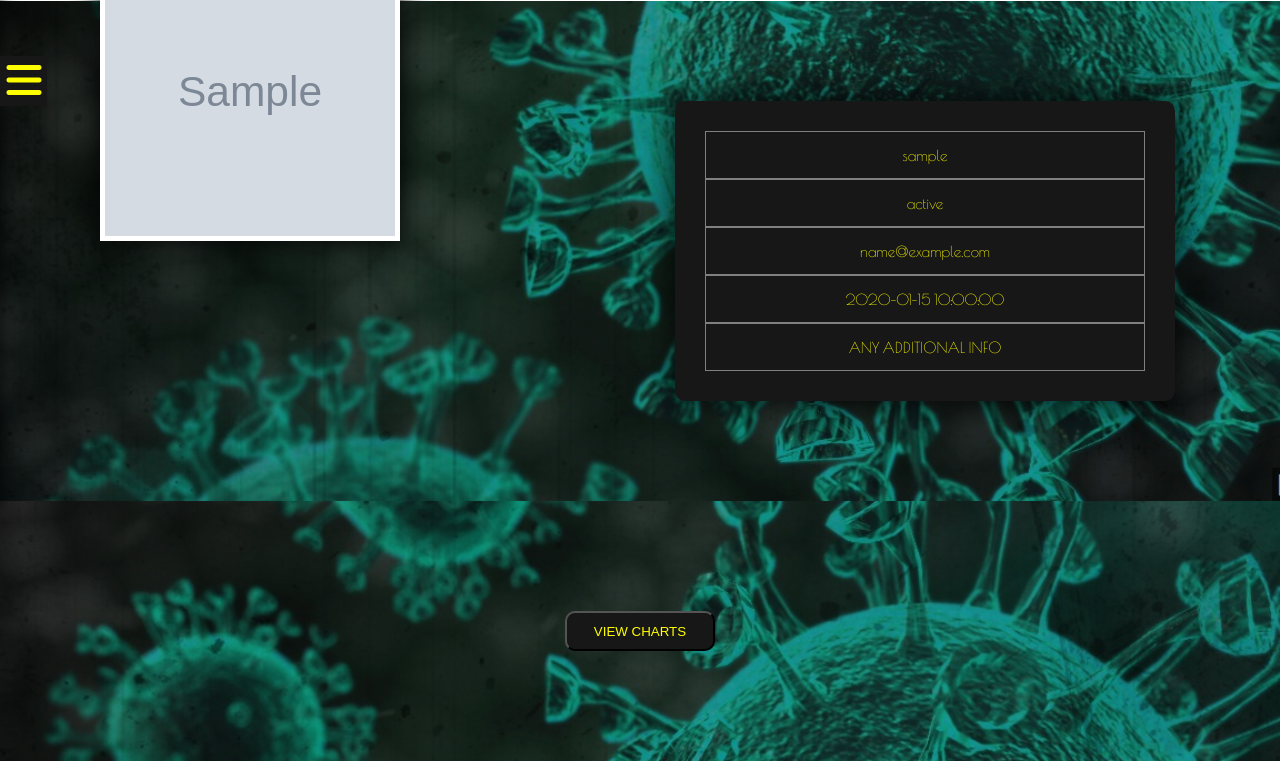
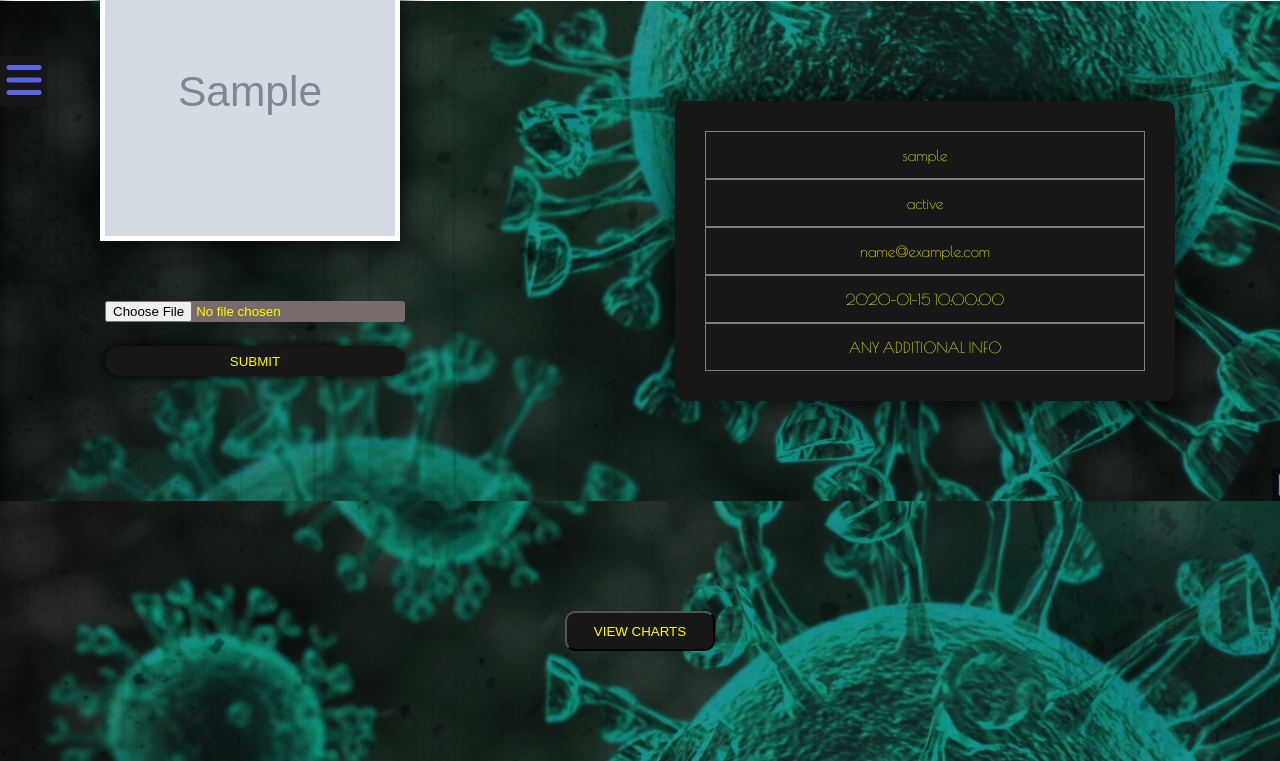
Before and after one commit to Briskrem/capstone-covid, a Flask app: template templates/profile.html in a window 1280 px wide. Shown: the part 299-1060 px from the top of the page. Run offline with Flask 2, Linux system fonts and the light colour scheme; the template is opened without the code that fills it: values that come from a table or form of the project are taken from there, others are empty; tables that the repository leaves empty hold one stand-in row (values such as "Sample post"); grey boxes marked "Sample" are stand-in pictures; some libraries are stand-ins or nearby versions.

Commit message:
added upload button

```diff
--- a/app.py
+++ b/app.py
@@ -2,14 +2,17 @@ from flask import Flask, flash, jsonify, render_template, redirect, session, req
 import requests
 import requests.exceptions
 from models import db, User, PieChart, connect_db
-from forms import AddUser, Login, EditUser
-import os
+from forms import AddUser, Login, EditUser, UploadFile
+from werkzeug.utils import secure_filename
+import os, fnmatch
 import json
+
 
 app = Flask(__name__)
 # app.config['SQLALCHEMY_DATABASE_URI'] = os.environ.get('DATABASE_URL', 'postgresql:///covid_db')
 app.config['SQLALCHEMY_DATABASE_URI'] = os.environ.get('DATABASE_URL', 'postgresql:///covid_db').replace("://", "ql://", 1)
 app.config['SQLALCHEMY_TRACK_MODIFICATIONS'] = False
+app.config['UPLOAD_FOLDER'] = 'static/files'
 app.config['DEBUG_TB_INTERCEPT_REDIRECT'] = False
 app.config['SECRET_KEY'] = os.environ.get('SECRET_KEY','heroku_push')
 
@@ -126,12 +129,54 @@ def register():
         return redirect('/')
     return render_template('register.html', form=form)
 
-@app.route('/profile')
+@app.route('/profile', methods=['GET', 'POST'])
 def profile():
     if not g.user:
         return redirect('/login')
+
     user=User.query.get(g.user.id)
-    return render_template('profile.html', user=user)
+    form = UploadFile()
+
+    if form.validate_on_submit():
+        print('HHHHHHHHHHHHHHHHHHHHHHHHHHHHHHHHHHHHHHHH')
+        folder_path = r'static/files'
+        urlll = g.user.image_url.replace('static/files/', '', 1)
+        print(urlll)
+
+        def list_dir(dir):
+            print('ooooooooooooooooooooooooooooooooooooooooooooooooooooooooooo')
+            file_names = os.listdir(dir)
+            for fname in file_names:
+                if fname == urlll:
+                    os.remove(os.path.abspath(os.path.join(dir, fname)))
+                    print('FLLLLLLLLLYYYYYYYYYYYYYYYYYYYYYYYY')
+                print('filename: ' + fname)
+                print('fpath: ' + os.path.abspath(os.path.join(dir, fname)), sep='\n')
+
+        list_dir(folder_path)
+
+        file=form.file.data
+        fileName = file.filename
+        file.save(os.path.join(os.path.abspath(os.path.dirname(__file__)), app.config['UPLOAD_FOLDER'], secure_filename(file.filename)))
+
+        def find(pattern, path):
+            print('7777777777777777777777777777')
+            result = []
+            for root, dirs, files in os.walk(path):
+                for name in files:
+                    if fnmatch.fnmatch(name, pattern):
+                        result.append(os.path.join(root, name))
+                        print(result)
+            print(result)
+            user.image_url = result[0]
+            db.session.add(user)
+            db.session.commit()
+            return result
+
+        find(fileName, folder_path)
+
+        return redirect('/profile')
+    return render_template('profile.html', user=user, form=form)
 
 @app.route('/profile/edit', methods=['GET', 'POST'])
 def edit_profile():
--- a/forms.py
+++ b/forms.py
@@ -2,7 +2,7 @@
 from flask_wtf import FlaskForm
 from xxlimited import Str
 from flask_wtf import FlaskForm
-from wtforms import StringField, PasswordField, EmailField, SelectField, IntegerField
+from wtforms import StringField, PasswordField, EmailField, SelectField, IntegerField, FileField, SubmitField
 from wtforms.validators import InputRequired, length
 
 class AddUser(FlaskForm):
@@ -22,5 +22,10 @@ class EditUser(FlaskForm):
     first_name =StringField('First_name', validators=[InputRequired(), length(max=30)])
     last_name =StringField('Last_name', validators=[InputRequired(), length(max=30)])
     email =EmailField('Email', validators=[InputRequired(), length(max=50)])
-    image_url =StringField('Image_url')
+    # image_url =StringField('Image_url(OPTIONAL')
+    image_url = FileField('Profile Pic')
     state =SelectField('State', validators=[InputRequired()])
+
+class UploadFile(FlaskForm):
+    file = FileField('FILE')
+    submit = SubmitField('SUBMIT')
--- a/static/css/profile.css
+++ b/static/css/profile.css
@@ -30,7 +30,7 @@ header{
     display: flex;
     width: 200px;
     height: 100%;
-    background-color: yellow;
+    background-color: rgb(92, 101, 230);
     flex-direction: column;
     align-items: center;
     justify-content: center;
@@ -46,7 +46,7 @@ header{
 }
 .sidebar ul li a{
     text-decoration: none;
-    color: white;
+    color: yellow;
     font-size: 25px;
     text-align: center;
     display: block;
@@ -61,7 +61,7 @@ header{
     padding: 0 10px;
     font-size: 40px;
     text-decoration: none;
-    color: yellow;
+    color: rgb(92, 101, 230);
     margin-bottom: 40px;
     display: inline-block;
     text-rendering: auto;
@@ -158,7 +158,29 @@ header{
     height: 100%;
     width: 100%;
 }
+.upload-file{
+    position: absolute;
+    top: 20rem;
+    left: 7rem;
+    height: 1.4rem;
+    width: 20rem;
+    background-color: rgb(120, 107, 107);
+    color: yellow;
+    border-radius: .2rem;
 
+}
+.upload-submit{
+    border: none;
+    position: absolute;
+    top: 23rem;
+    left: 7rem;
+    height: 2rem;
+    width: 20rem;
+    background-color: rgb(23, 23, 23);
+    color: yellow;
+    box-shadow: 0 0 10px black;
+    border-radius: 5rem;
+}
 
 @media all and (max-width: 500px){
     .pic-container p{
--- a/templates/profile.html
+++ b/templates/profile.html
@@ -28,6 +28,12 @@
         <div class="profile-pic">
             <img src="{{user.image_url}}" alt="">
         </div>
+        <form  action="" method='POST'enctype="multipart/form-data" class="form-upload" >
+            {{form.hidden_tag()}}
+            {{form.file(class='upload-file')}}
+            {{form.submit(class='upload-submit')}}
+        </form>
+
     </div>
 </section>
 <section class="info" id="info">
```
Also changed, not shown: static/files/IMG-8132.JPG (added).
